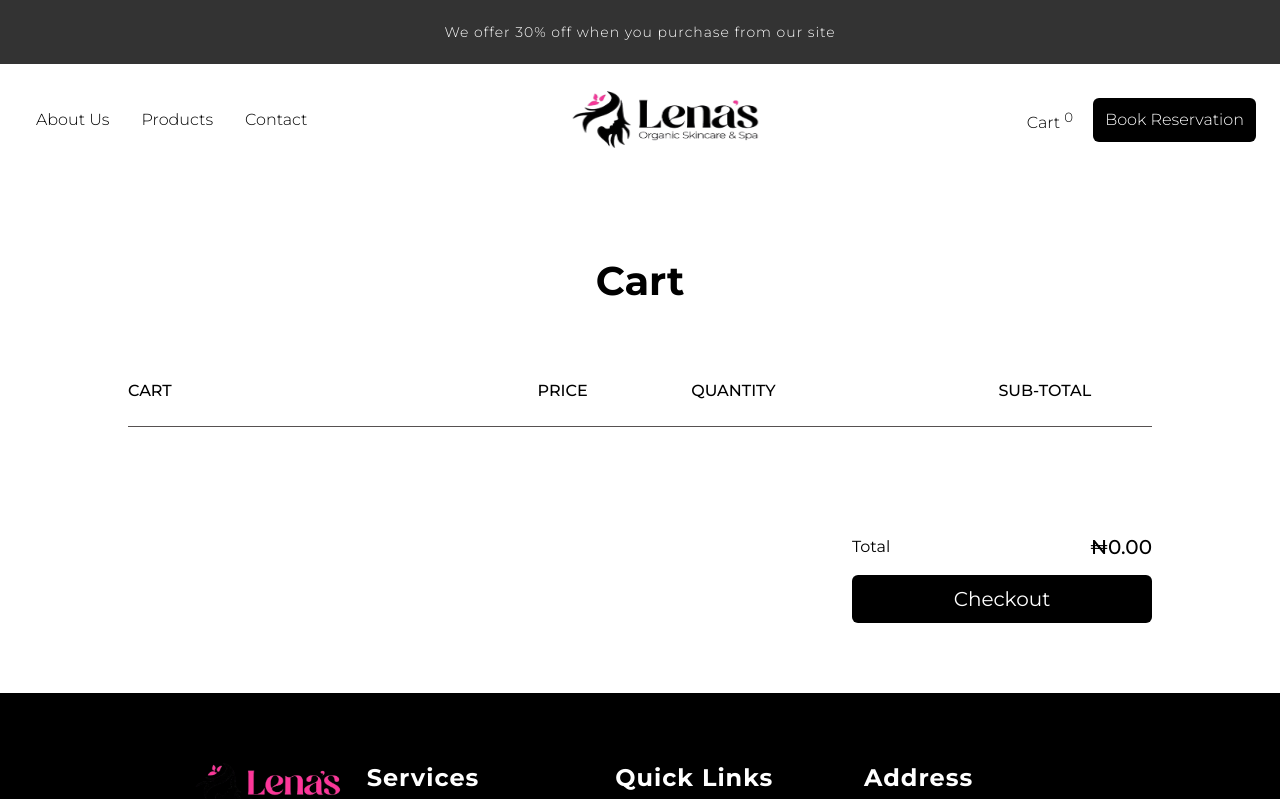
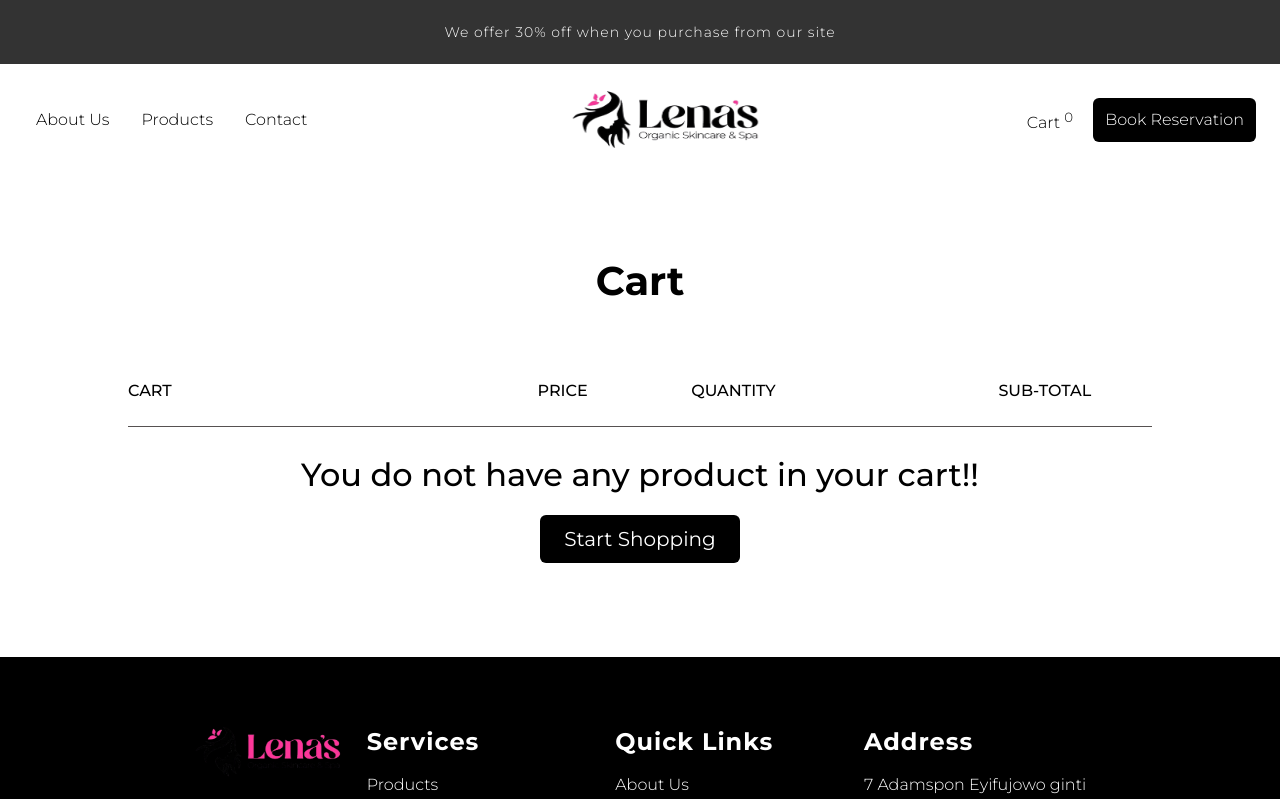
Before and after one commit to temfa/lenas, a Next.js app: page /cart in a window 1280 px wide. Shown: the top 799 px of the page. Built offline with nearby package versions, Linux system fonts and the light colour scheme.

Commit message:
Integrated with Paystack

```diff
--- a/components/cart-page/index.tsx
+++ b/components/cart-page/index.tsx
@@ -23,7 +23,13 @@ const CartPage = () => {
           <p>Sub-total</p>
         </div>
         <div className={styles.body}>
-          {cartItems?.map((item, index) => {
+          {cartItems?.length === 0 ? (
+            <div className={styles.nothing}>
+              <p>You do not have any product in your cart!!</p>
+              <Link href="/products">Start Shopping</Link>
+            </div>
+          ) : (
+            cartItems?.map((item, index) => {
               return (
                 <div key={index} className={styles.single}>
                   <div className={styles.title}>
@@ -54,9 +60,11 @@ const CartPage = () => {
                   <p>{formatter(item.promoPrice * item.count)}</p>
                 </div>
               );
-          })}
+            })
+          )}
         </div>
       </div>
+      {cartItems.length > 0 && (
         <div className={styles.total}>
           <div>
             <h4>Total</h4>
@@ -64,6 +72,7 @@ const CartPage = () => {
           </div>
           <Link href="/checkout">Checkout</Link>
         </div>
+      )}
     </div>
   );
 };
--- a/components/cart-page/styles.module.css
+++ b/components/cart-page/styles.module.css
@@ -52,6 +52,33 @@
 .header p:nth-child(4),
 .single>p {
     width: 15%;
+}
+
+.nothing {
+    padding: 24px 0px;
+    display: flex;
+    flex-direction: column;
+    align-items: center;
+    justify-content: center;
+    gap: 16px;
+}
+
+.nothing p {
+    font-size: 32px;
+    font-weight: 500;
+    line-height: 48px;
+}
+
+.nothing a {
+    width: 200px;
+    text-align: center;
+    padding: 12px 0px;
+    background-color: black;
+    color: white;
+    font-size: 20px;
+    font-weight: 400;
+    cursor: pointer;
+    border-radius: 6px;
 }
 
 .body {
```
Lines whose indentation alone changed are shown as unchanged.
